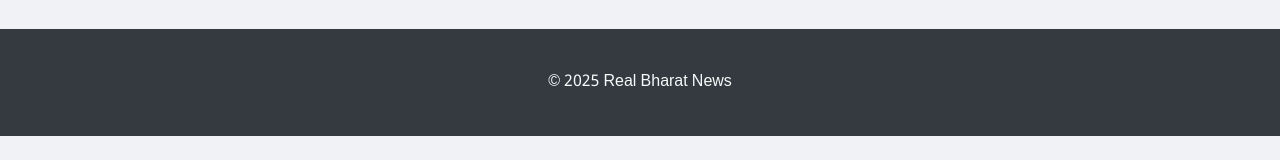
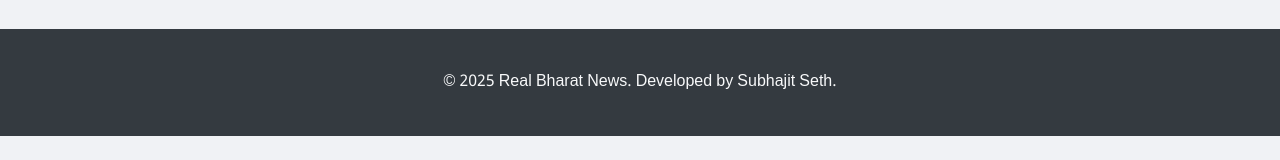
Before and after one commit to Subhajit-Seth/realbharatnews, a React (Vite) app: page / in a window 1280 px wide. Shown: the part 299-459 px from the top of the page. Built offline with nearby package versions, Linux system fonts and the light colour scheme; no server answers.

Commit message:
Update Footer.jsx

```diff
--- a/src/components/Footer.jsx
+++ b/src/components/Footer.jsx
@@ -4,8 +4,9 @@
     return (
         <footer>
             <div className="container">
-                <p>&copy; 2025 Real Bharat News</p>
+                <p>&copy; 2025 Real Bharat News. Developed by Subhajit Seth.</p>
             </div>
         </footer>
     );
+
 }
```
